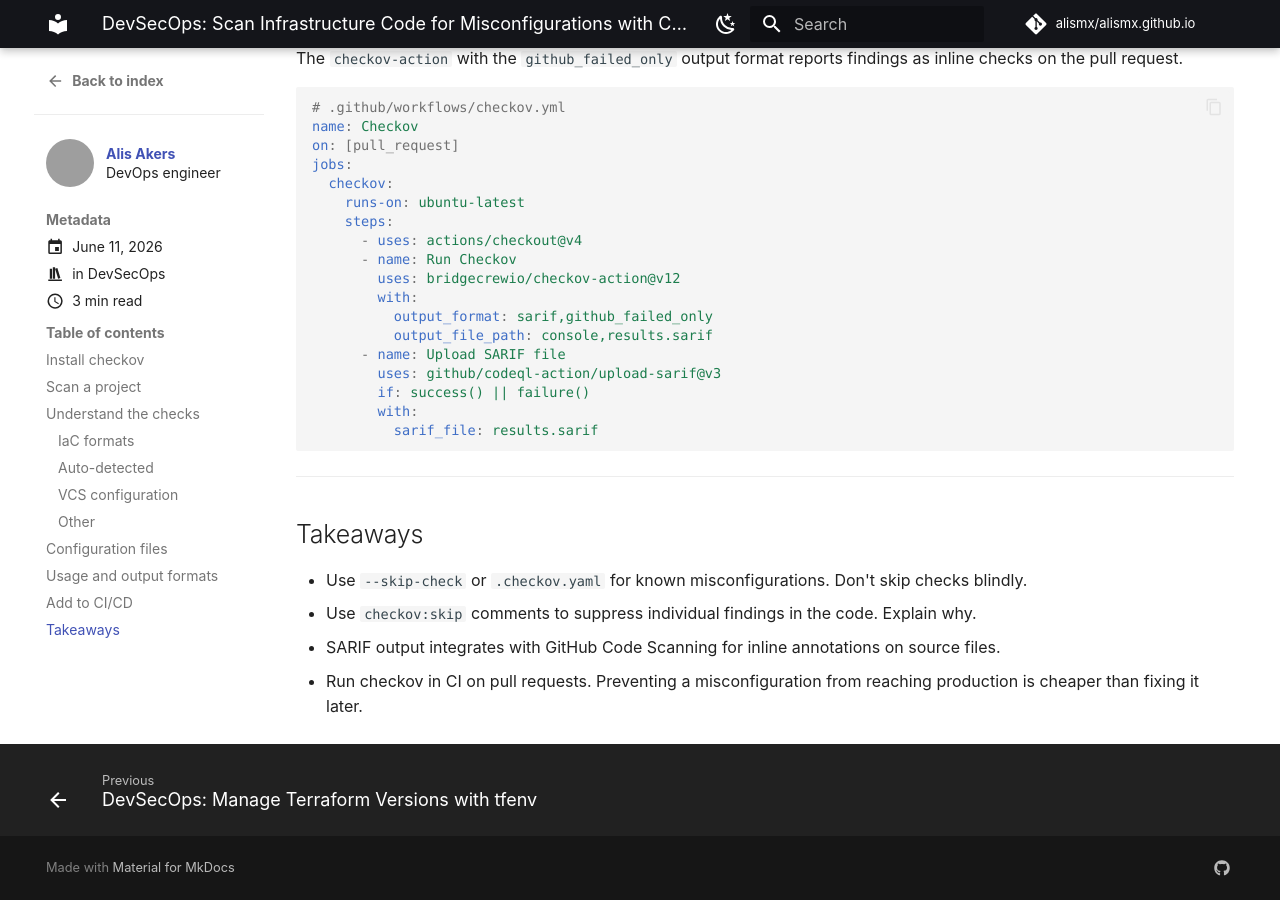
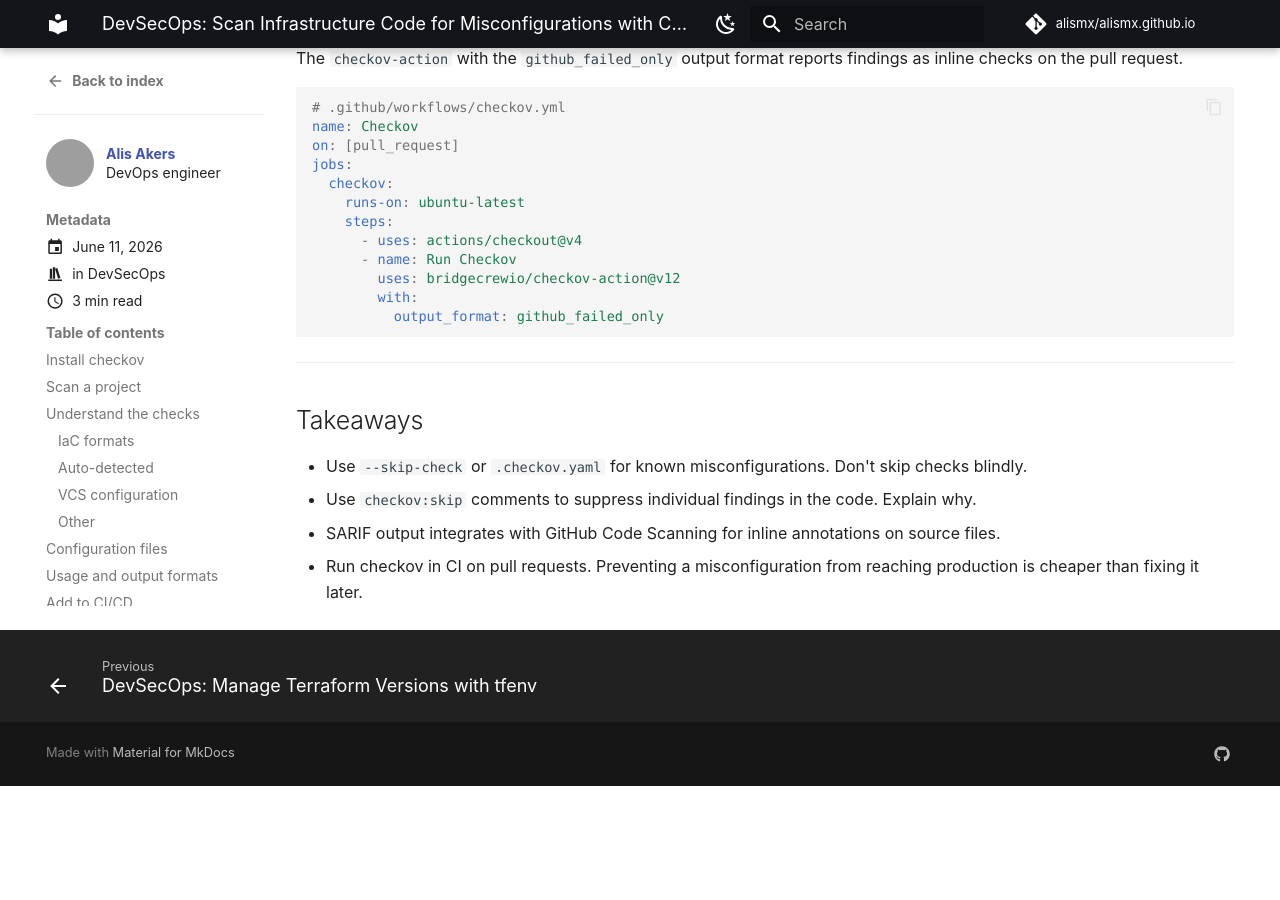
Before and after one commit to alismx/alismx.github.io, an MkDocs documentation site: the page built from docs/blog/posts/2026/06/sast-iac-checkov.md, in a window 1280 px wide and 900 px high, scrolled down 3975 px. Built offline with MkDocs 1.6.1 and Material for MkDocs 9.7.7, drawn with Linux system fonts in a browser that asks for light colours; plug-ins that fetch from the network failed and are left out; comment, search, counter and statistics services are not loaded; after the commit the page ends 4761 px from its top, so only the background shows below that; grey boxes are pictures that could not be loaded.

Commit message:
chore: remove SARIF upload from checkov workflow

````diff
--- a/docs/blog/posts/2026/06/sast-iac-checkov.md
+++ b/docs/blog/posts/2026/06/sast-iac-checkov.md
@@ -168,13 +168,7 @@
       - name: Run Checkov
         uses: bridgecrewio/checkov-action@v12
         with:
-          output_format: sarif,github_failed_only
-          output_file_path: console,results.sarif
-      - name: Upload SARIF file
-        uses: github/codeql-action/upload-sarif@v3
-        if: success() || failure()
-        with:
-          sarif_file: results.sarif
+          output_format: github_failed_only
 ```
 
 ---
````
Also changed, not shown: 1 other file.
